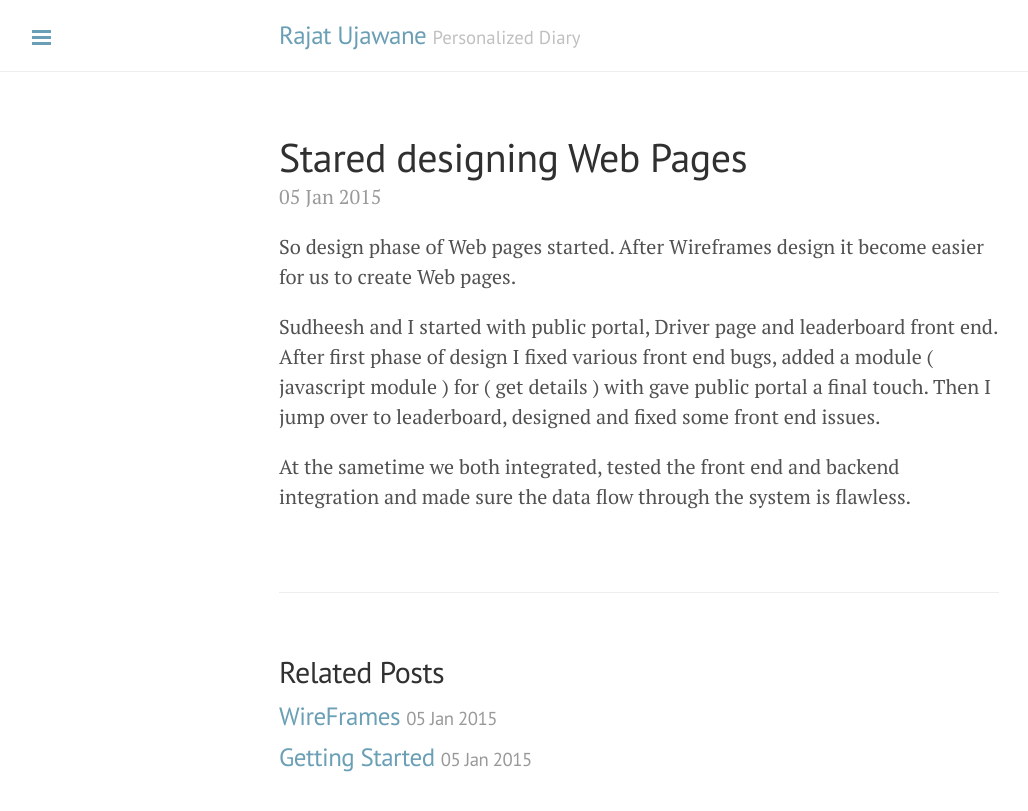
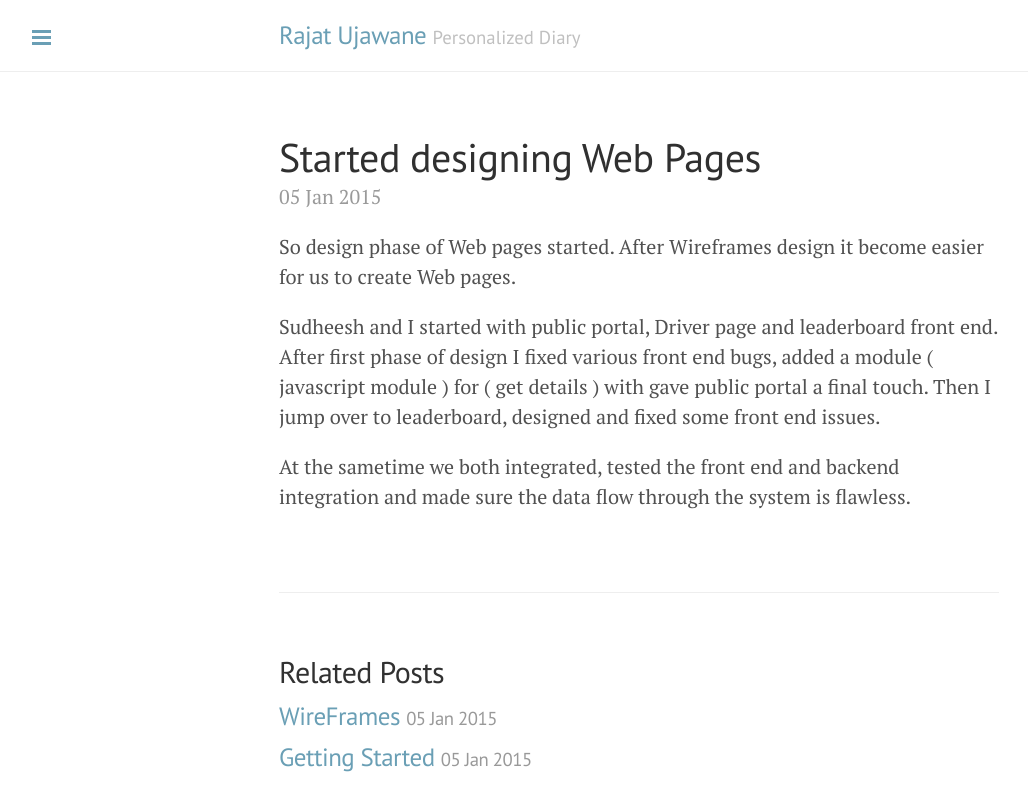
Before and after one commit to gearsystems/rajat, a Jekyll site: the page built from _posts/2015-01-05-design-webpages.md, in a window 1280 px wide. Shown: the top 811 px of the page, without its empty margins (1-1029 px from the left). Built offline with Jekyll 4.4.1, drawn with Linux system fonts in a browser that asks for light colours; Markdown is read by kramdown in place of the engine named in the settings.

Commit message:
third blog #fixed

```diff
--- a/_posts/2015-01-05-design-webpages.md
+++ b/_posts/2015-01-05-design-webpages.md
@@ -1,8 +1,8 @@
 ---
 layout: post
-title: Stared designing Web Pages
+title: Started designing Web Pages
 comments: True
-redirect_from: "/2015/01/05/design-webpages/"
+redirect_from: "/2015/01/06/design-webpages/"
 permalink: design-webpages
 ---
 
```
